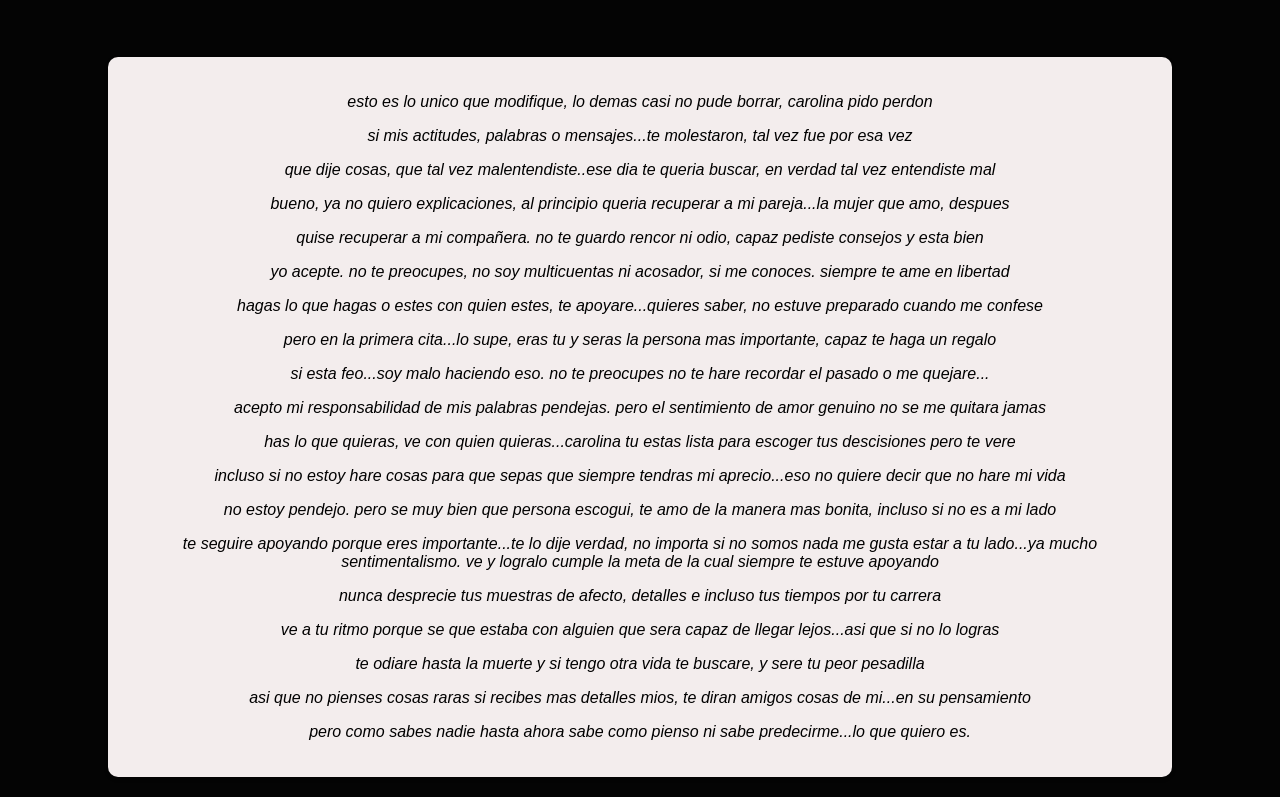
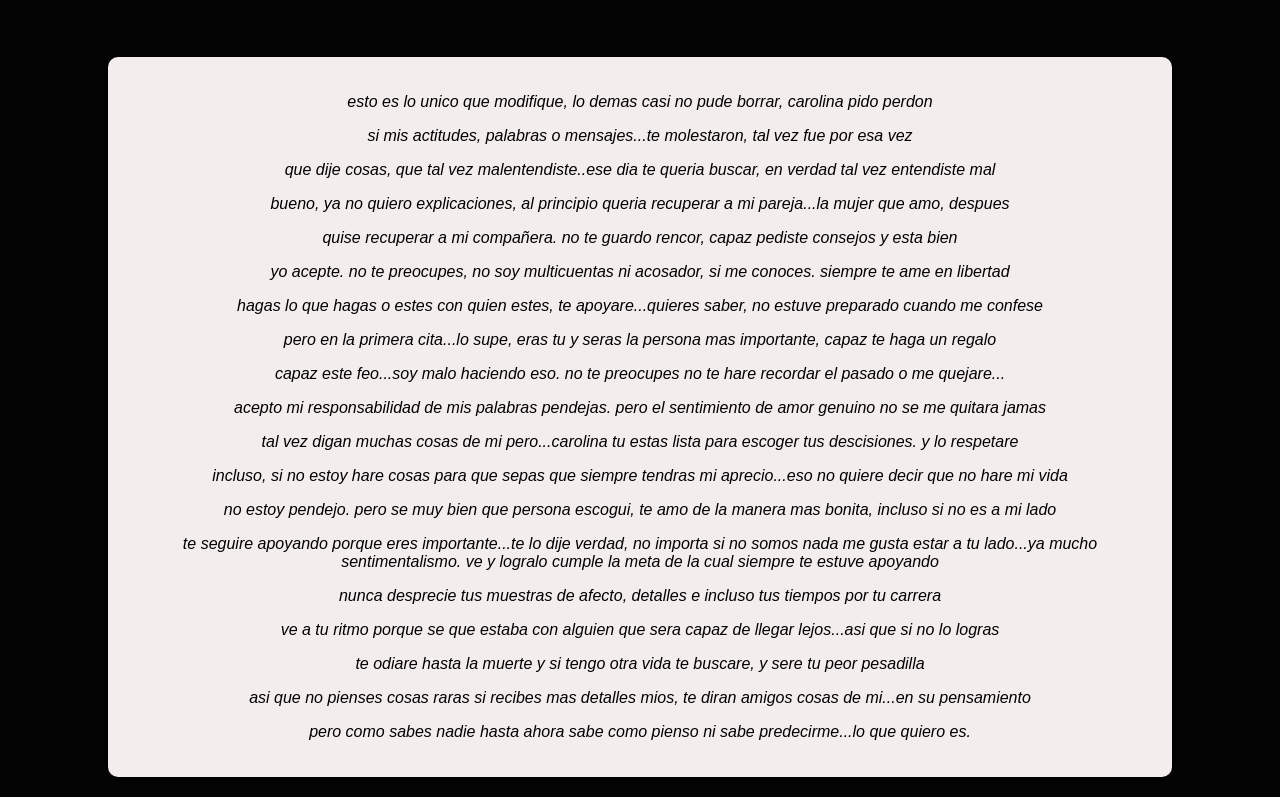
Before and after one commit to soydoyin/carocaro.github.io, a plain HTML site: page index.html in a window 1280 px wide. Shown: the part 681-1478 px from the top of the page. Drawn offline with Linux system fonts and the light colour scheme.

Commit message:
index.html

```diff
--- a/index.html
+++ b/index.html
@@ -44,14 +44,14 @@
       <p>si mis actitudes, palabras o mensajes...te molestaron, tal vez fue por esa vez</p>
       <p>que dije cosas, que tal vez malentendiste..ese dia te queria buscar, en verdad tal vez entendiste mal</p>
       <p> bueno, ya no quiero explicaciones, al principio queria recuperar a mi pareja...la mujer que amo, despues</p>
-      <p>quise recuperar a mi compañera. no te guardo rencor ni odio, capaz pediste consejos y esta bien</p>
+      <p>quise recuperar a mi compañera. no te guardo rencor, capaz pediste consejos y esta bien</p>
       <p> yo acepte. no te preocupes, no soy multicuentas ni acosador, si me conoces. siempre te ame en libertad</p>
       <p>hagas lo que hagas o estes con quien estes, te apoyare...quieres saber, no estuve preparado cuando me confese</p>
       <p>pero en la primera cita...lo supe, eras tu y seras la persona mas importante, capaz te haga un regalo</p>
-      <p>si esta feo...soy malo haciendo eso. no te preocupes no te hare recordar el pasado o me quejare...</p>
+      <p>capaz este feo...soy malo haciendo eso. no te preocupes no te hare recordar el pasado o me quejare...</p>
       <p>acepto mi responsabilidad de mis palabras pendejas. pero el sentimiento de amor genuino no se me quitara jamas</p>
-      <p>has lo que quieras, ve con quien quieras...carolina tu estas lista para escoger tus descisiones pero te vere</p>
-      <p>incluso si no estoy hare cosas para que sepas que siempre tendras mi aprecio...eso no quiere decir que no hare mi vida</p>
+      <p>tal vez digan muchas cosas de mi pero...carolina tu estas lista para escoger tus descisiones. y lo respetare</p>
+      <p>incluso, si no estoy hare cosas para que sepas que siempre tendras mi aprecio...eso no quiere decir que no hare mi vida</p>
       <p>no estoy pendejo. pero se muy bien que persona escogui, te amo de la manera mas bonita, incluso si no es a mi lado</p>
       <p>te seguire apoyando porque eres importante...te lo dije verdad, no importa si no somos nada me gusta estar a tu lado...ya mucho sentimentalismo. ve y logralo cumple la meta de la cual siempre te estuve apoyando</p>
       <p>nunca desprecie tus muestras de afecto, detalles e incluso tus tiempos por tu carrera</p>
```
